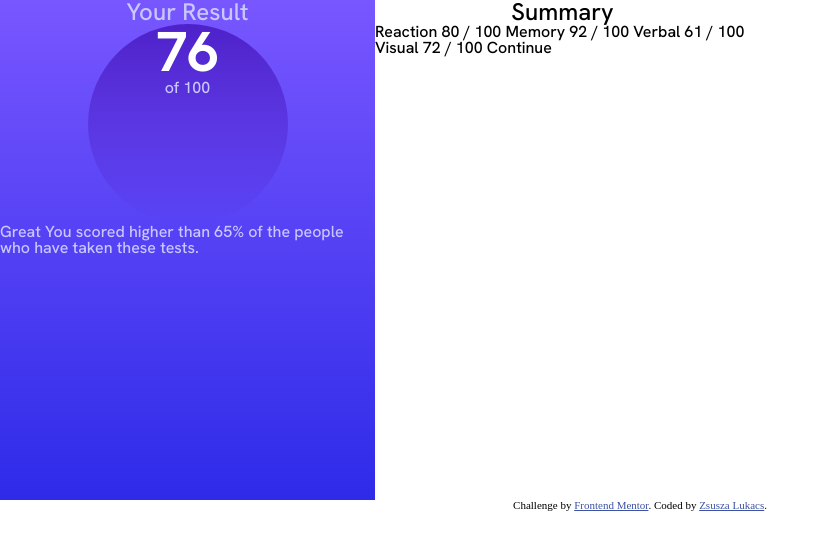
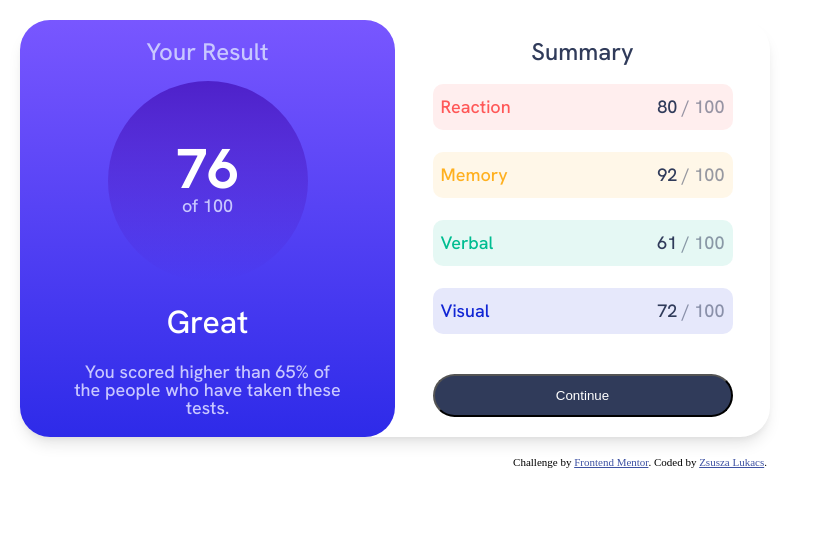
Before and after one commit to ZsuzsaMano/results-summary-component-main, a plain HTML site: page index.html in a window 1280 px wide. Shown: the whole page, without its empty margins (0-831 px from the left). Drawn offline with Linux system fonts and the light colour scheme.

Commit message:
style: add colors

```diff
--- a/index.html
+++ b/index.html
@@ -13,40 +13,51 @@
   <title>Frontend Mentor | Results summary component</title>
 </head>
 <body>
+
 <main>
 <section class="result">
-  <H1>Your Result</H1>
+  <h1>Your Result</h1>
   <div class="score">
-<p class="score-number">76
-</p>
-  <p class="score-total">of 100</p>
+<p class="score-total"></p>
+<spam class="score-number">76
+</spam>
+<br/>
+  of 100</p>
 </div>
 
-  Great
+  <h2>Great</h2>
   You scored higher than 65% of the people who have taken these tests.
 </section>
-<section>
+<section class="summary">
 
-  <H1>Summary</H1>
+  <h1>Summary</h1>
+<div class="summary-body">
+<ul>
+<li class="reaction">
+  <span>Reaction</span>
+  <span>80 <span class="opacity">/ 100</span></span>
+</li>
+<li class="memory">
+  <span>Memory</span>
+  <span>92 <span class="opacity">/ 100</span></span>
+</li>
+<li class="verbal">
+  <span>Verbal</span>
+  <span>61 <span class="opacity">/ 100</span></span>
+</li>
+<li class="visual">
+ <span> Visual</span>
+ <span>72 <span class="opacity">/ 100</span></span>
+</li>
+</ul>
 
-  Reaction
-  80 / 100
-
-  Memory
-  92 / 100
-
-  Verbal
-  61 / 100
-
-  Visual
-  72 / 100
-
-  Continue
+  <button>Continue</button>
+</div>
   </section>
 </main>
   <div class="attribution">
     Challenge by <a href="https://www.frontendmentor.io?ref=challenge" target="_blank">Frontend Mentor</a>.
-    Coded by <a href="#">Zsusza Lukacs</a>.
+    Coded by <a href="https://www.frontendmentor.io/profile/ZsuzsaMano">Zsusza Lukacs</a>.
   </div>
 </body>
 </html>
--- a/styles.css
+++ b/styles.css
@@ -3,6 +3,10 @@
   --primary-yellow: hsl(39, 100%, 56%);
   --primary-teal: hsl(166, 100%, 37%);
   --primary-blue: hsl(234, 85%, 45%);
+  --primary-red-op10: hsla(0, 100%, 67%, 0.1);
+  --primary-yellow-op10: hsla(39, 100%, 56%, 0.1);
+  --primary-teal-op10: hsla(166, 100%, 37%, 0.1);
+  --primary-blue-op10: hsla(234, 85%, 45%, 0.1);
   --gradient-slate-blue-bg: hsl(252, 100%, 67%);
   --gradient-royal-blue-bg: hsl(241, 81%, 54%);
   --gradient-violet-blue-circle: hsla(256, 72%, 46%, 1);
@@ -11,32 +15,48 @@
   --pale-blue: hsl(221, 100%, 96%);
   --light-lavender: hsl(241, 100%, 89%);
   --dark-blue: hsl(224, 30%, 27%);
+  --dark-blue-op70: hsla(224, 30%, 27%, 0.7);
+}
+
+body{
 }
 
 
 main {
-  display: flex;
-  max-width: 750px;
-  flex-wrap: wrap;
+display: flex;
+max-width: 750px;
+flex-wrap: wrap;
 font-family: 'Hanken Grotesk', sans-serif;
+font-size: 1.125rem;
+border-radius: 30px;
+margin: 20px;
+box-shadow: rgba(0, 0, 0, 0.1) 0px 10px 15px -3px, rgba(0, 0, 0, 0.05) 0px 4px 6px -2px;
 }
 
 section {
-  max-width: 375px;
-  height: 500px;
+  width: 375px;
   display: flex;
   flex-direction: column;
   align-items: center;
+padding: 20px 0px;
+border-radius: 30px;
 }
 h1 {
   font-size: 1.5rem;
 }
+h2{ font-size: 2rem;
+color: white;
+padding: 8px;}
 
-/* Result side*/
+/* Result */
 
 .result {
   background: linear-gradient(hsl(252, 100%, 67%), hsl(241, 81%, 54%));
   color: var(--light-lavender);
+justify-content: space-between;
+text-align: center;
+box-sizing: border-box;
+padding: 20px 50px;
 }
 
 .score {
@@ -47,11 +67,84 @@ h1 {
   background: linear-gradient(hsla(256, 72%, 46%, 1), hsla(241, 72%, 46%, 0));
 }
 
+.score-total{
+  padding: 30px 0;
+}
+
 .score-number {
   font-size: 3.5rem;
   font-weight: 700;
   color: var(--neutral-white);
 }
+
+
+
+/* Summary*/
+.summary{
+color: var(--dark-blue);
+}
+
+.summary-body{
+width: 80%;
+text-align: center;
+margin-top: 20px;}
+
+ul{
+height:250px;
+display: flex;
+flex-direction: column;
+justify-content: space-between;
+}
+
+li{
+height: 30px;
+border-radius: 10px;
+padding: 8px;
+display: flex;
+justify-content: space-between;
+align-items: center;}
+
+li.reaction{
+background-color: var(--primary-red-op10);}
+li.memory{background-color:var(--primary-yellow-op10);}
+li.verbal{background-color:var(--primary-teal-op10);}
+li.visual{background-color:var(--primary-blue-op10);}
+
+
+li.reaction > span:first-child{
+color: var(--primary-red);}
+li.memory> span:first-child{
+color:var(--primary-yellow);}
+li.verbal> span:first-child{
+color:var(--primary-teal);}
+li.visual> span:first-child{
+color:var(--primary-blue);}
+
+.opacity{
+opacity: 0.5;}
+
+button{
+width: 100%;
+background-color: var(--dark-blue);
+border-radius: 30px;
+margin-top: 40px;
+padding: 12px;
+color: white;
+}
+
+button:hover {
+      background-color:var(--dark-blue-op70);
+      transition: 0.7s;
+  }
+
+button:focus {
+    outline-color: transparent;
+    outline-style:solid;
+    box-shadow: 0 0 0 2px var(--dark-blue);
+    transition: 0.7s;
+}
+
+
 
 /* Footer*/
 
```
